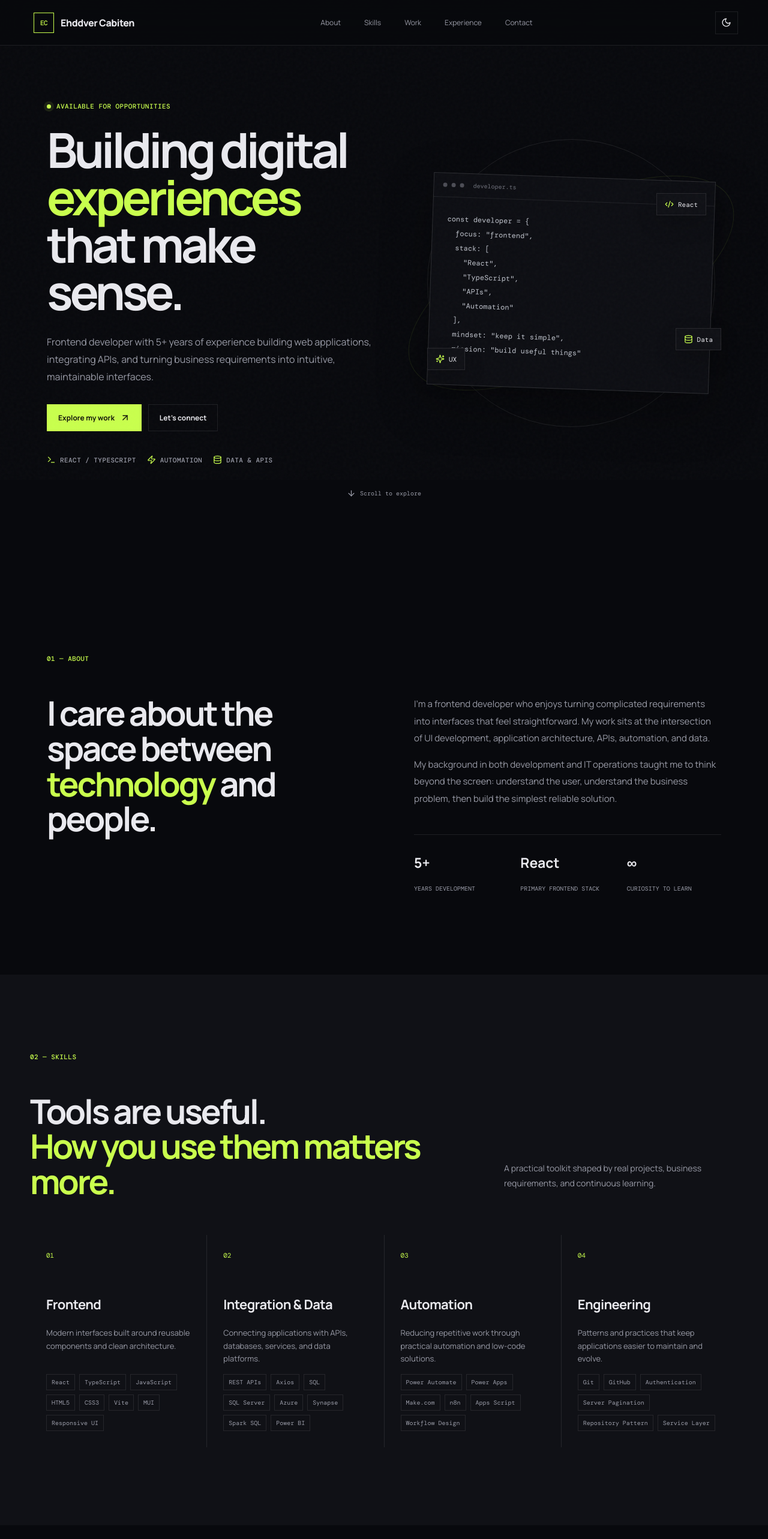
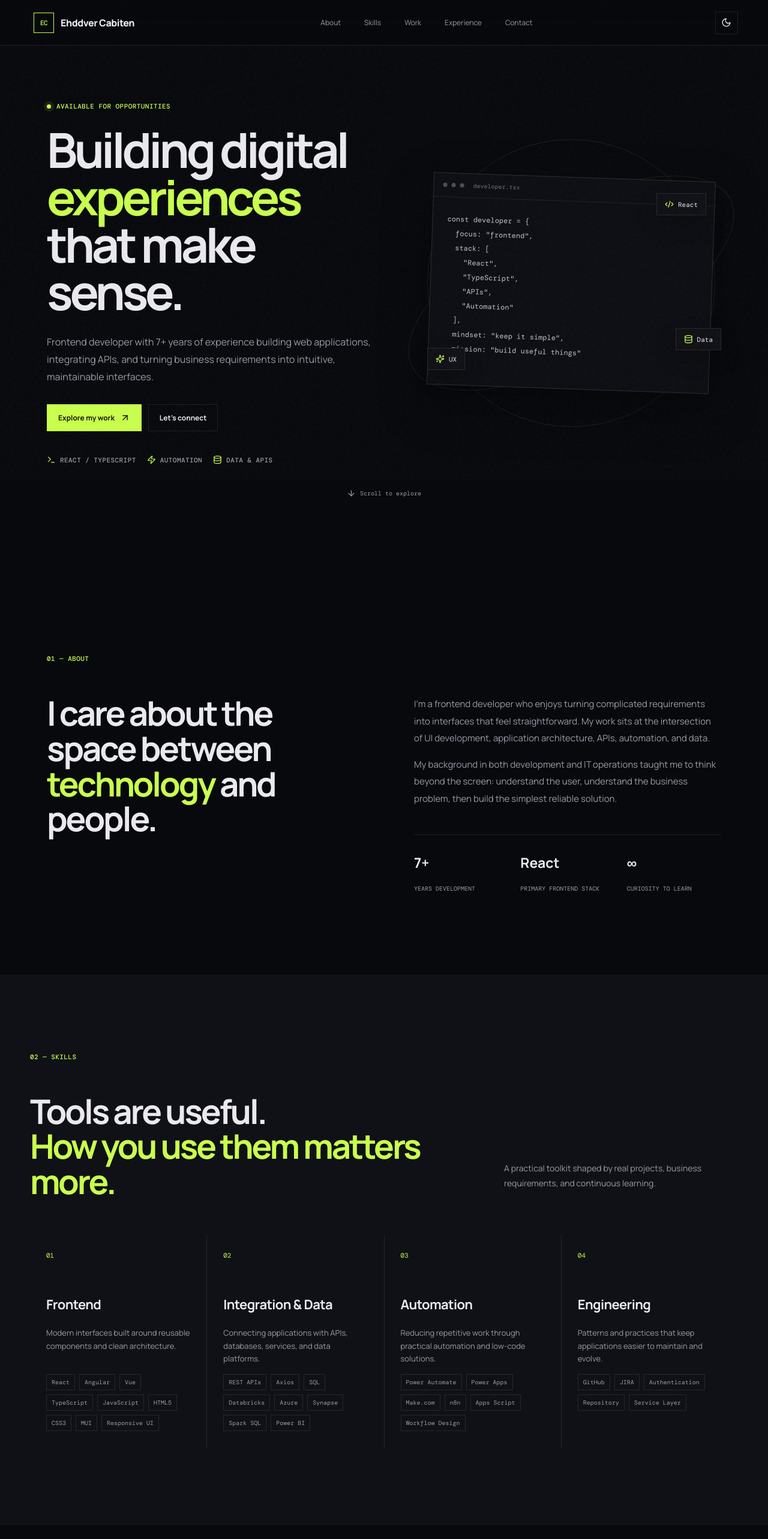
Before and after one commit to ehddvercabiten/myportfolio, a React (Vite) app: page / in a window 1280 px wide. Shown: the top 2566 px of the page at 60% size. Built offline with nearby package versions, Linux system fonts and the light colour scheme.

Commit message:
Data update

```diff
--- a/src/App.tsx
+++ b/src/App.tsx
@@ -6,11 +6,13 @@ import {
   Check,
   Code2,
   Database,
+  Facebook,
   Github,
   Linkedin,
   Mail,
   Menu,
   Moon,
+  Network,
   Sparkles,
   Terminal,
   X,
@@ -95,7 +97,7 @@ function App() {
               <div className="orbit orbit-one" />
               <div className="orbit orbit-two" />
               <div className="code-card">
-                <div className="code-top"><i /><i /><i /><span>developer.ts</span></div>
+                <div className="code-top"><i /><i /><i /><span>developer.tsx</span></div>
                 <pre>{`const developer = {
   focus: "frontend",
   stack: [
@@ -134,7 +136,7 @@ function App() {
                 reliable solution.
               </p>
               <div className="stat-row">
-                <div><strong>5+</strong><span>Years development</span></div>
+                <div><strong>7+</strong><span>Years development</span></div>
                 <div><strong>React</strong><span>Primary frontend stack</span></div>
                 <div><strong>∞</strong><span>Curiosity to learn</span></div>
               </div>
@@ -169,23 +171,31 @@ function App() {
             <span className="project-count">{String(projects.length).padStart(2, "0")} projects</span>
           </div>
           <div className="projects">
-            {projects.map((project, index) => (
+            {projects.filter((project) => project.featured === true)
+              .map((project, index) => (
                 <article className="project-card" key={project.title}>
                   <div className="project-index">0{index + 1}</div>
+
                   <div className="project-main">
                     <div className="project-top">
                       <span>{project.category}</span>
                       <span>{project.year}</span>
                     </div>
+
                     <h3>{project.title}</h3>
                     <p>{project.description}</p>
+
                     <div className="tech-list">
-                    {project.technologies.map((tech) => <span key={tech}>{tech}</span>)}
+                      {project.technologies.map((tech) => (
+                        <span key={tech}>{tech}</span>
+                      ))}
                     </div>
                   </div>
+
                   <ArrowUpRight className="project-arrow" size={25} />
                 </article>
-            ))}
+              ))
+            }
           </div>
         </section>
 
@@ -237,14 +247,16 @@ function App() {
             <div className="socials">
               <a href={profile.github} target="_blank" rel="noreferrer"><Github size={18} /> GitHub</a>
               <a href={profile.linkedin} target="_blank" rel="noreferrer"><Linkedin size={18} /> LinkedIn</a>
+              <a href={profile.upwork} target="_blank" rel="noreferrer"><Network size={18} /> Upwork</a>
+              <a href={profile.facebook} target="_blank" rel="noreferrer"><Facebook size={18} /> Facebook</a>
             </div>
           </div>
         </section>
       </main>
 
       <footer className="footer">
-        <span>© {new Date().getFullYear()} {profile.name}</span>
-        <span>Designed & built with React + TypeScript</span>
+        <span>{profile.copyright}</span>
+        <span>Designed & built with React</span>
       </footer>
     </div>
   );
--- a/src/data.ts
+++ b/src/data.ts
@@ -6,24 +6,27 @@ export const profile = {
   role: "Frontend Developer",
   headline: "I turn complex ideas into simple, scalable digital experiences.",
   intro:
-    "Frontend developer with 5+ years of experience building web applications, integrating APIs, and turning business requirements into intuitive, maintainable interfaces.",
+    "Frontend developer with 7+ years of experience building web applications, integrating APIs, and turning business requirements into intuitive, maintainable interfaces.",
   location: "Philippines",
-  email: "your.email@example.com",
-  github: "https://github.com/",
-  linkedin: "https://www.linkedin.com/",
+  email: "tester.ehddver.cabiten@gmail.com",
+  github: "https://github.com/ehddvercabiten",
+  linkedin: "https://www.linkedin.com/in/ehddver-cabiten",
+  facebook: "https://www.facebook.com/sam32918/",
+  upwork: "https://www.upwork.com/freelancers/~01c586a86de4f5ab8f",
   resume: "/resume.pdf",
+  copyright: `© 2025 Ehddver Cabiten`,
 };
 
 export const skills: SkillGroup[] = [
   {
     title: "Frontend",
     description: "Modern interfaces built around reusable components and clean architecture.",
-    skills: ["React", "TypeScript", "JavaScript", "HTML5", "CSS3", "Vite", "MUI", "Responsive UI"],
+    skills: ["React", "Angular", "Vue", "TypeScript", "JavaScript", "HTML5", "CSS3", "MUI", "Responsive UI"],
   },
   {
     title: "Integration & Data",
     description: "Connecting applications with APIs, databases, services, and data platforms.",
-    skills: ["REST APIs", "Axios", "SQL", "SQL Server", "Azure", "Synapse", "Spark SQL", "Power BI"],
+    skills: ["REST APIs", "Axios", "SQL", "Databricks", "Azure", "Synapse", "Spark SQL", "Power BI"],
   },
   {
     title: "Automation",
@@ -33,7 +36,7 @@ export const skills: SkillGroup[] = [
   {
     title: "Engineering",
     description: "Patterns and practices that keep applications easier to maintain and evolve.",
-    skills: ["Git", "GitHub", "Authentication", "Server Pagination", "Repository Pattern", "Service Layer"],
+    skills: ["GitHub", "JIRA", "Authentication", "Repository", "Service Layer"],
   },
 ];
 
```
Lines whose indentation alone changed are shown as unchanged.
